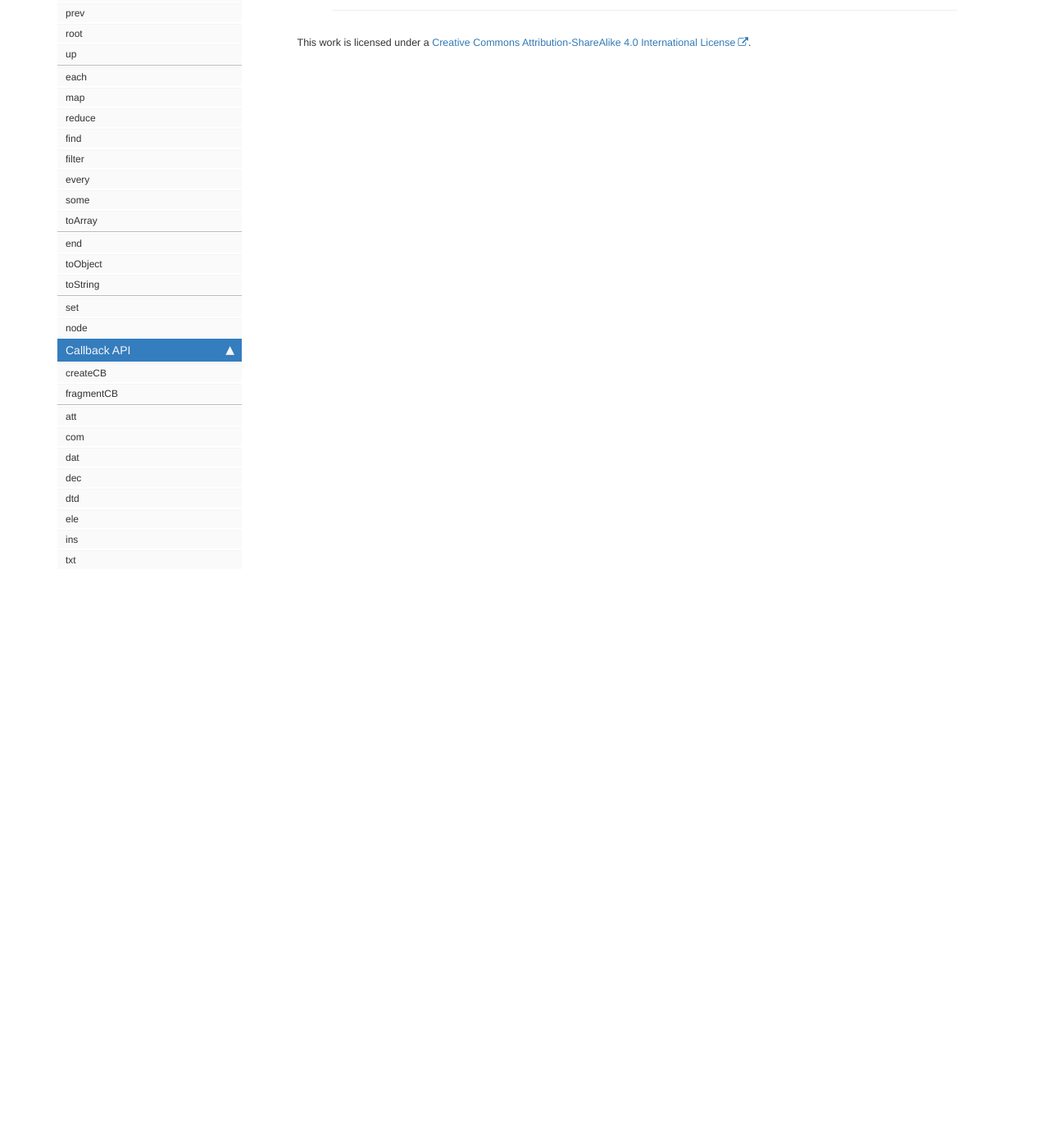
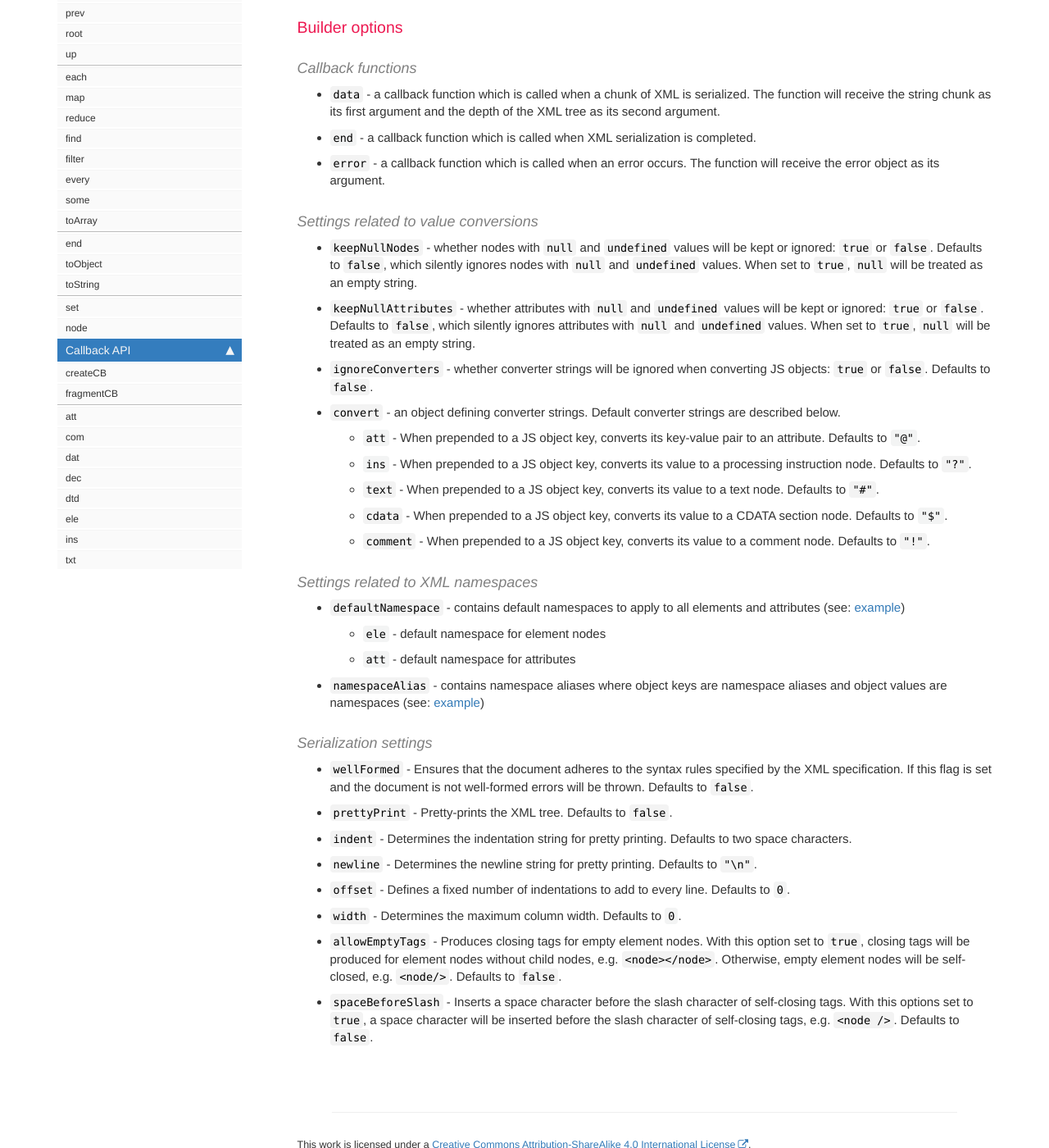
Before and after one commit to oozcitak/xmlbuilder2, a Jekyll site: the page built from docs/pages/builder-functions-with-callbacks.md, in a window 1280 px wide and 1400 px high, scrolled down 803 px. Shown: the whole window at 82% size. Built offline with Jekyll 4.4.1, drawn with Linux system fonts in a browser that asks for light colours; comment, search, counter and statistics services are not loaded; before the commit the page ends 1499 px from its top, so only the background shows below that; some of the changed text lies outside the part shown.

Commit message:
Document callback builder options

````diff
--- a/docs/pages/builder-functions-with-callbacks.md
+++ b/docs/pages/builder-functions-with-callbacks.md
@@ -21,6 +21,7 @@ of available memory.
 {% include warning.html content=cb_tip %}
 
 ### createCB
+
 The `createCB` function serializes an XML document in chunks with the provided callback functions.
 
 <details markdown="1">
@@ -59,6 +60,7 @@ xmlBuilder.ele("root")
 ___
 
 ### fragmentCB
+
 The `fragmentCB` function serializes an XML document fragment in chunks with the provided callback functions.
 
 <details markdown="1">
@@ -92,3 +94,46 @@ xmlBuilder.ele("foo").up()
 ```
 
 </details>
+
+___
+
+### Builder options
+
+#### Callback functions
+
+* `data` - a callback function which is called when a chunk of XML is
+serialized. The function will receive the string chunk as its first
+argument and the depth of the XML tree as its second argument.
+* `end` - a callback function which is called when XML serialization is completed.
+* `error` - a callback function which is called when an error occurs.
+The function will receive the error object as its argument.
+
+#### Settings related to value conversions
+
+* `keepNullNodes` - whether nodes with `null` and `undefined` values will be kept or ignored: `true` or `false`. Defaults to `false`, which silently ignores nodes with `null` and `undefined` values. When set to `true`, `null` will be treated as an empty string.
+* `keepNullAttributes` - whether attributes with `null` and `undefined` values will be kept or ignored: `true` or `false`. Defaults to `false`, which silently ignores attributes with `null` and `undefined` values. When set to `true`, `null` will be treated as an empty string.
+* `ignoreConverters` - whether converter strings will be ignored when converting JS objects: `true` or `false`. Defaults to `false`.
+* `convert` - an object defining converter strings. Default converter strings are described below.
+  * `att` -  When prepended to a JS object key, converts its key-value pair to an attribute. Defaults to `"@"`.
+  * `ins` - When prepended to a JS object key, converts its value to a processing instruction node. Defaults to `"?"`.
+  * `text` - When prepended to a JS object key, converts its value to a text node. Defaults to `"#"`.
+  * `cdata` - When prepended to a JS object key, converts its value to a CDATA section node. Defaults to `"$"`.
+  * `comment` - When prepended to a JS object key, converts its value to a comment node. Defaults to `"!"`.
+
+#### Settings related to XML namespaces
+
+* `defaultNamespace` - contains default namespaces to apply to all elements and attributes (see: [example]({{ site.baseurl }}{% link pages/namespaces.md %}#namespace-defaults))
+  * `ele` - default namespace for element nodes
+  * `att` - default namespace for attributes
+* `namespaceAlias` - contains namespace aliases where object keys are namespace aliases and object values are namespaces (see: [example]({{ site.baseurl }}{% link pages/namespaces.md %}#namespace-aliases))
+
+#### Serialization settings
+
+* `wellFormed` - Ensures that the document adheres to the syntax rules specified by the XML specification. If this flag is set and the document is not well-formed errors will be thrown. Defaults to `false`.
+* `prettyPrint` - Pretty-prints the XML tree. Defaults to `false`.
+* `indent` - Determines the indentation string for pretty printing. Defaults to two space characters.
+* `newline` - Determines the newline string for pretty printing. Defaults to `"\n"`.
+* `offset` - Defines a fixed number of indentations to add to every line. Defaults to `0`.
+* `width` - Determines the maximum column width. Defaults to `0`.
+* `allowEmptyTags` - Produces closing tags for empty element nodes. With this option set to `true`, closing tags will be produced for element nodes without child nodes, e.g. `<node></node>`. Otherwise, empty element nodes will be self-closed, e.g. `<node/>`. Defaults to `false`.
+* `spaceBeforeSlash` - Inserts a space character before the slash character of self-closing tags. With this options set to `true`, a space character will be inserted before the slash character of self-closing tags, e.g. `<node />`. Defaults to `false`.
````
Also changed, not shown: other parts of docs/pages/builder-functions-with-callbacks.md (+2 -2 lines), docs/pages/serialization.md (+1 -0 lines).
